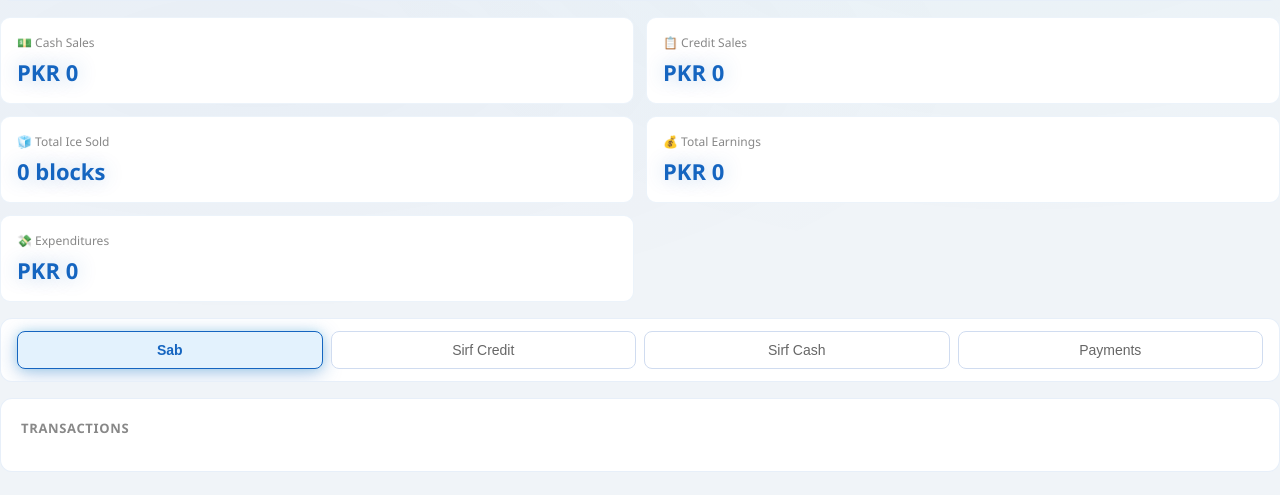
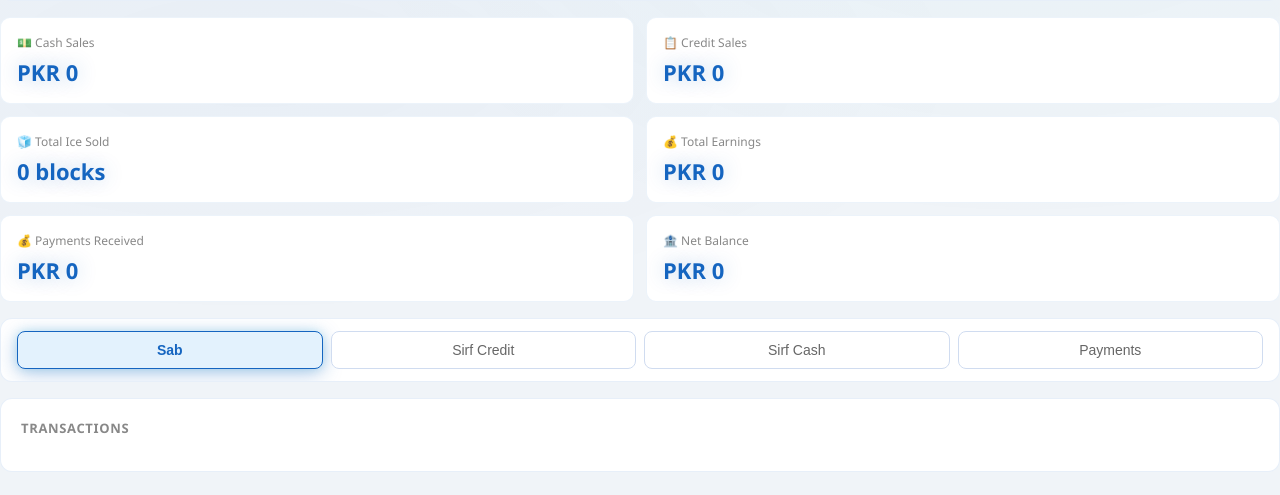
Before and after one commit to huzaifabin5550/sindh-ice-factory, a Python web app: template templates/reports.html in a window 1280 px wide. Shown: the part 335-830 px from the top of the page. Run offline with Jinja, Linux system fonts and the light colour scheme; the template is opened without the code that fills it, so the values that code supplies are empty.

Commit message:
payments box in reports

```diff
--- a/static/js/reports.js
+++ b/static/js/reports.js
@@ -22,6 +22,9 @@ async function loadReport() {
   const txns = await DB.getTransactionsByDate(selectedDate);
   const exps = await fetch('/api/expenditures/date/' + selectedDate).then(r => r.json());
   const totalExp = exps.reduce((sum, e) => sum + (e.amount || 0), 0);
+  const totalPayments = txns
+    .filter(t => t.type === 'Payment')
+    .reduce((sum, t) => sum + (t.total || 0), 0);
 
   const cashSales = txns
     .filter(t => t.type === 'Cash')
@@ -44,8 +47,13 @@ async function loadReport() {
   const netTotal = cashSales + creditSales - totalExp;
   document.getElementById('statTotal').textContent =
     'PKR ' + netTotal.toLocaleString();
+  document.getElementById('statPayments').textContent =
+    'PKR ' + totalPayments.toLocaleString();
+  const netBalance = cashSales + totalPayments - totalExp;
+  document.getElementById('statNet').textContent =
+    'PKR ' + netBalance.toLocaleString();
 
-  renderTable(txns);
+renderTable(txns);
 }
 
 function setFilter(filter) {
--- a/templates/reports.html
+++ b/templates/reports.html
@@ -89,9 +89,13 @@
       <div class="s-label">💰 Total Earnings</div>
       <div class="s-value" id="statTotal">PKR 0</div>
     </div>
-    <div class="stat-card">
-  <div class="s-label">💸 Expenditures</div>
-  <div class="s-value text-red" id="statExp">PKR 0</div>
+     <div class="stat-card">
+  <div class="s-label">💰 Payments Received</div>
+  <div class="s-value text-green" id="statPayments">PKR 0</div>
+</div>
+<div class="stat-card">
+  <div class="s-label">🏦 Net Balance</div>
+  <div class="s-value text-blue" id="statNet">PKR 0</div>
 </div>
   </div>
 
```
